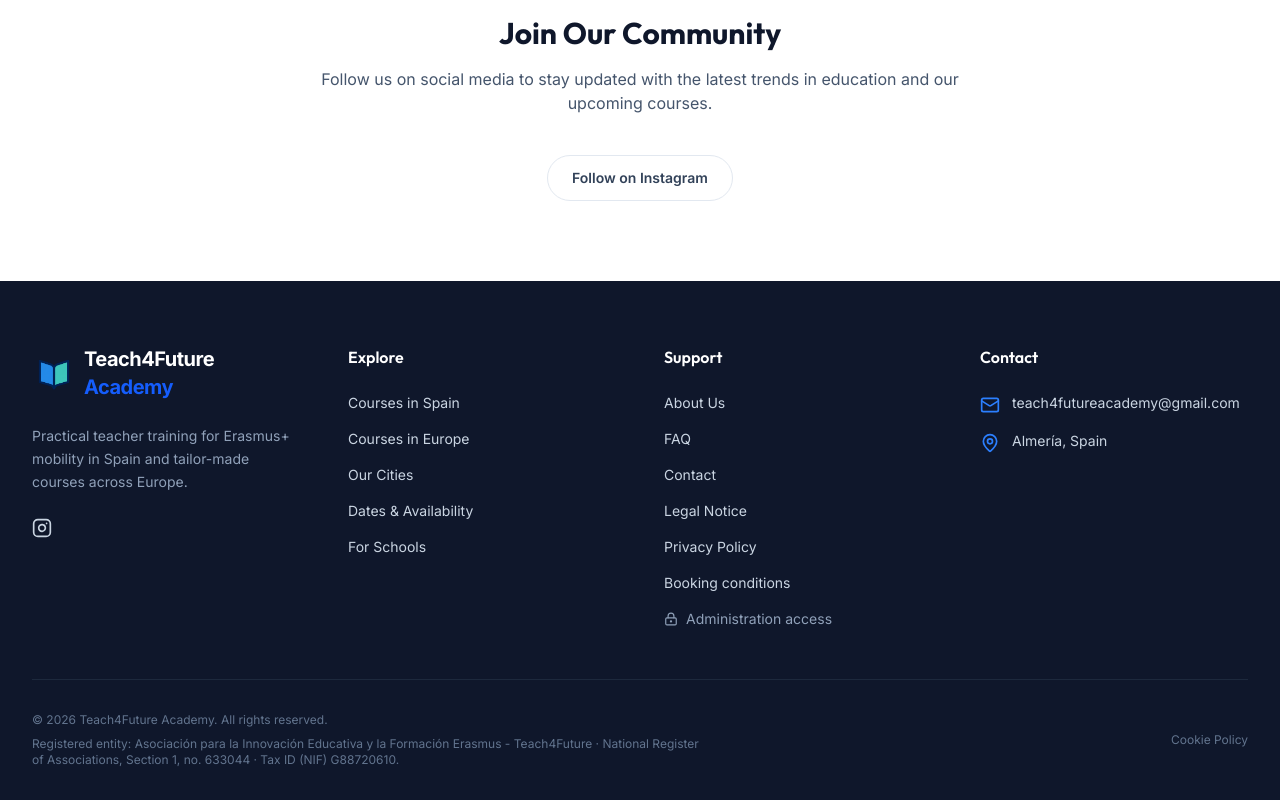
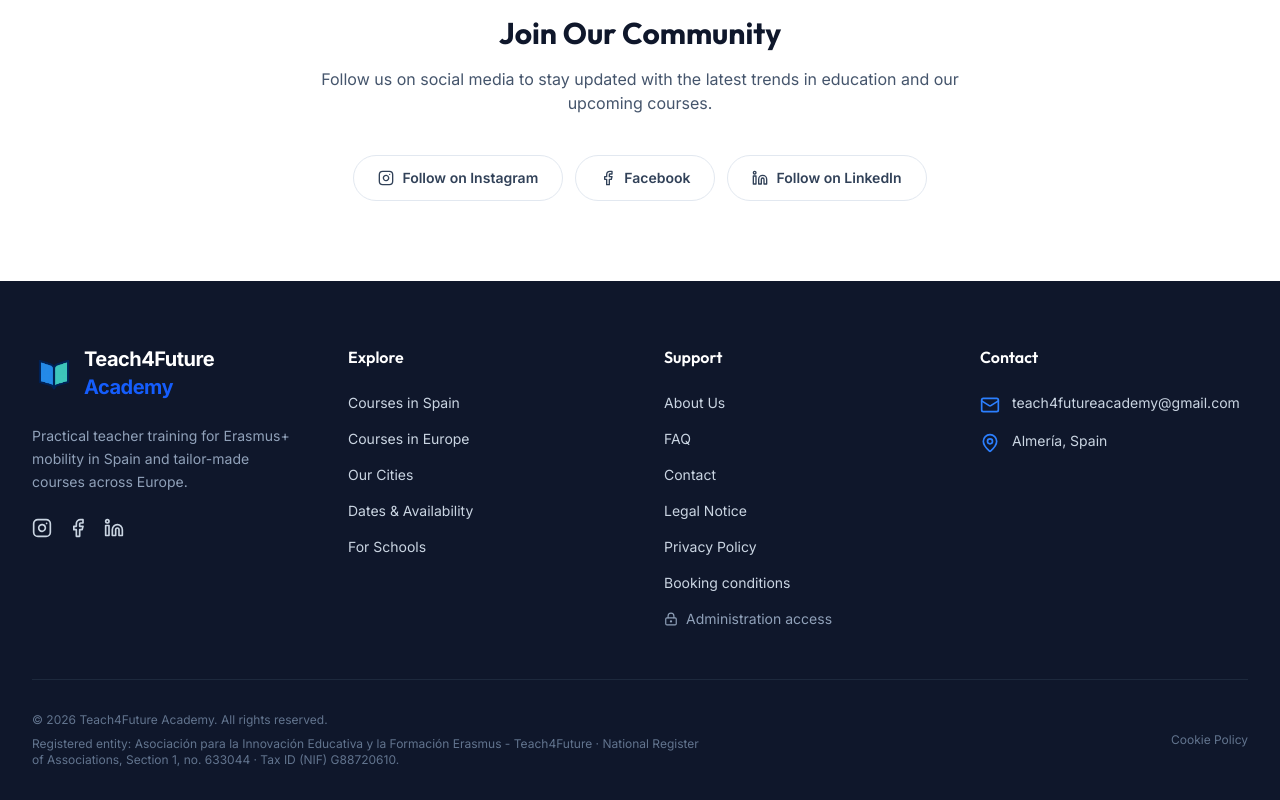
Before and after one commit to lambbross-lab/Teach4Future, a React (Vite) app: page /about in a window 1280 px wide. Shown: the part 1003-1803 px from the top of the page. Built offline with nearby package versions, Linux system fonts and the light colour scheme; no server answers; the database is empty.

Commit message:
Add Facebook and LinkedIn links

```diff
--- a/src/components/Footer.tsx
+++ b/src/components/Footer.tsx
@@ -1,7 +1,7 @@
 
 import React from 'react';
 import { Link } from 'react-router-dom';
-import { Mail, MapPin, Instagram, LockKeyhole } from 'lucide-react';
+import { Mail, MapPin, Instagram, Facebook, Linkedin, LockKeyhole } from 'lucide-react';
 import { useLanguage } from '../contexts/LanguageContext';
 
 const Footer = () => {
@@ -30,6 +30,8 @@
             </p>
             <div className="flex space-x-4">
               <a href="https://www.instagram.com/teach4future_academy/" target="_blank" rel="noreferrer" aria-label="Instagram: teach4future_academy" className="hover:text-blue-500 transition-colors"><Instagram className="h-5 w-5" /></a>
+              <a href="https://www.facebook.com/profile.php?id=61594788587365" target="_blank" rel="noreferrer" aria-label="Facebook: Teach4Future Academy" className="hover:text-blue-500 transition-colors"><Facebook className="h-5 w-5" /></a>
+              <a href="https://www.linkedin.com/company/teach4future-academy/" target="_blank" rel="noreferrer" aria-label="LinkedIn: Teach4Future Academy" className="hover:text-blue-500 transition-colors"><Linkedin className="h-5 w-5" /></a>
             </div>
           </div>
 
--- a/src/pages/AboutUs.tsx
+++ b/src/pages/AboutUs.tsx
@@ -1,6 +1,6 @@
 
 import React from 'react';
-import { Award, Heart, Globe } from 'lucide-react';
+import { Award, Heart, Globe, Facebook, Instagram, Linkedin } from 'lucide-react';
 import Button from '../components/ui/Button';
 import { Link } from 'react-router-dom';
 import { useLanguage } from '../contexts/LanguageContext';
@@ -79,9 +79,17 @@
           <p className="text-slate-600 max-w-2xl mx-auto mb-10">
             {t('about.joinDesc')}
           </p>
-          <a href="https://www.instagram.com/teach4future_academy/" target="_blank" rel="noreferrer">
-            <Button variant="outline">{t('about.followInstagram')}</Button>
-          </a>
+          <div className="flex flex-wrap justify-center gap-3">
+            <a href="https://www.instagram.com/teach4future_academy/" target="_blank" rel="noreferrer">
+              <Button variant="outline" className="inline-flex items-center gap-2"><Instagram className="h-4 w-4" />{t('about.followInstagram')}</Button>
+            </a>
+            <a href="https://www.facebook.com/profile.php?id=61594788587365" target="_blank" rel="noreferrer">
+              <Button variant="outline" className="inline-flex items-center gap-2"><Facebook className="h-4 w-4" />Facebook</Button>
+            </a>
+            <a href="https://www.linkedin.com/company/teach4future-academy/" target="_blank" rel="noreferrer">
+              <Button variant="outline" className="inline-flex items-center gap-2"><Linkedin className="h-4 w-4" />{t('about.followLinkedIn')}</Button>
+            </a>
+          </div>
         </div>
       </div>
     </div>
```
